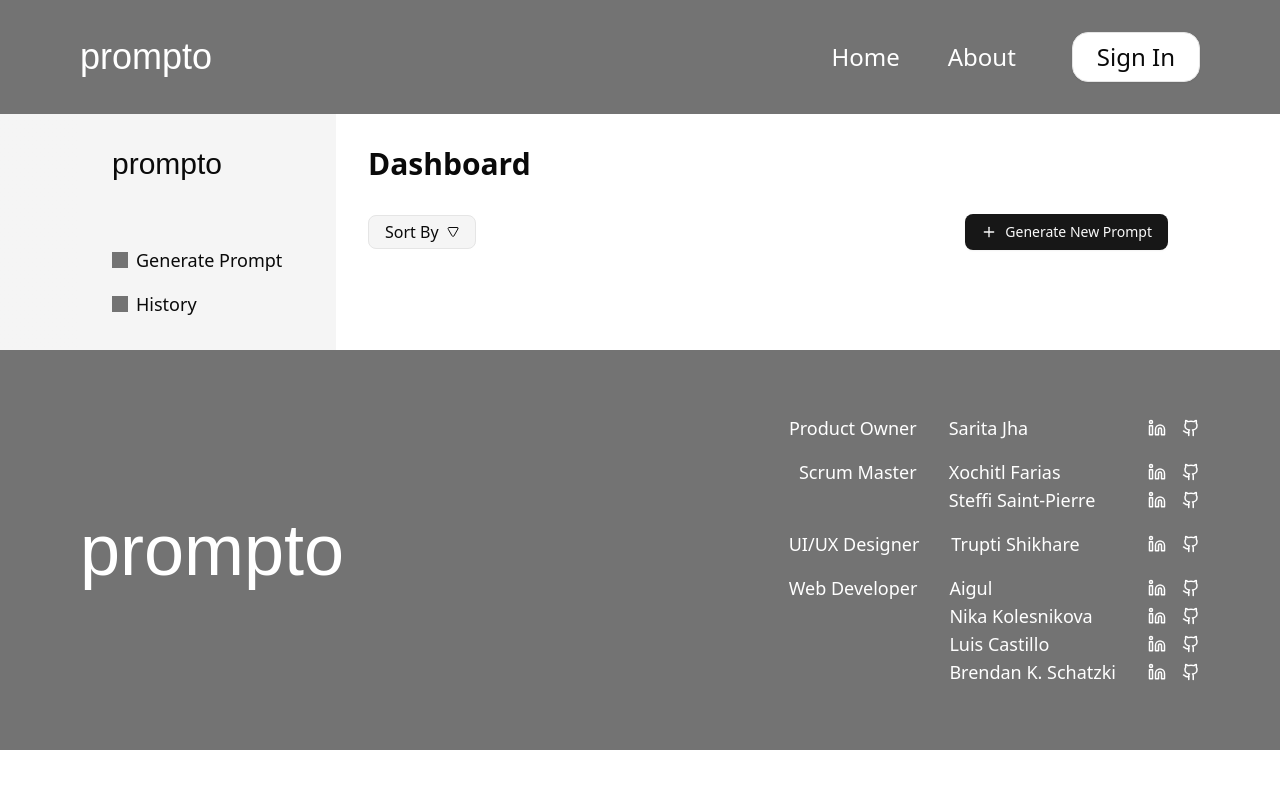
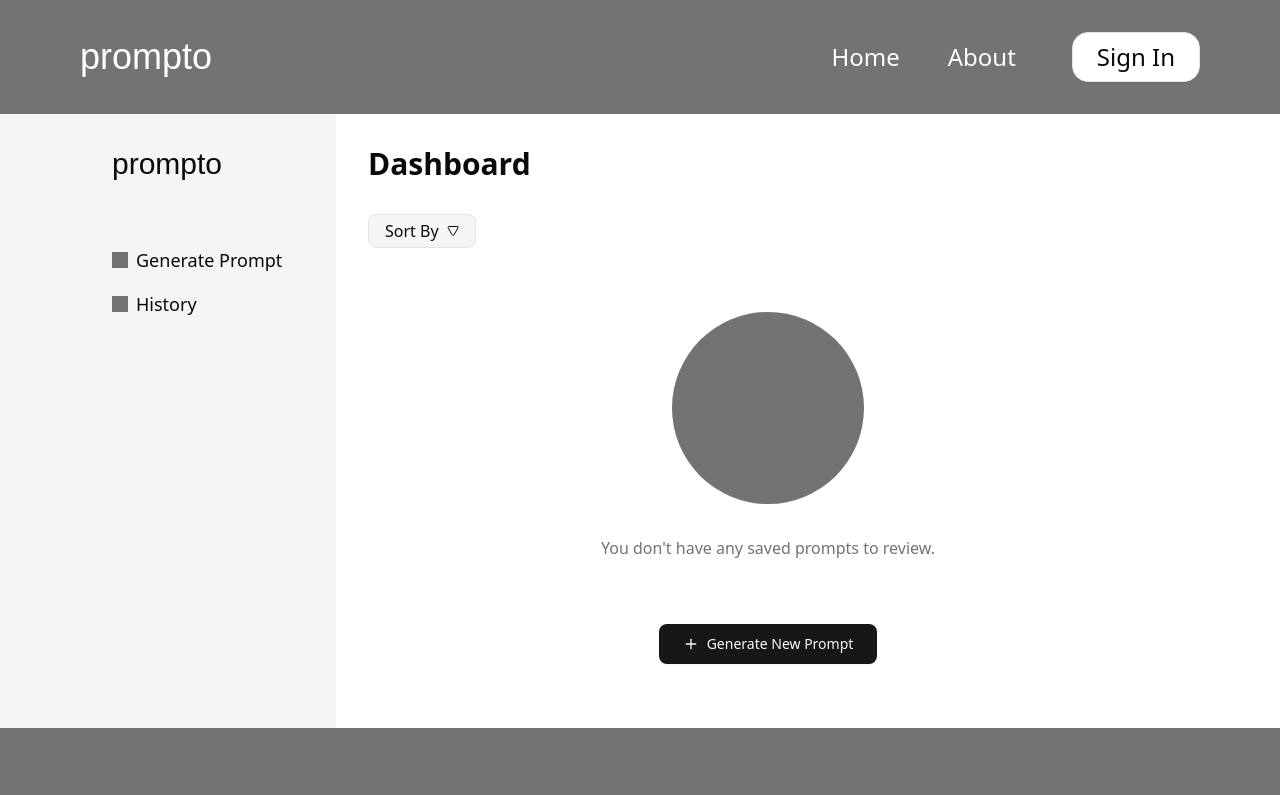
Before and after one commit to chingu-voyages/V54-tier3-team-37, a React (Vite) app in the folder frontend/: page /dashboard/history in a window 1280 px wide. Shown: the top 795 px of the page. Built offline with nearby package versions, Linux system fonts and the light colour scheme; a web font is replaced by a local one.

Commit message:
feat(history): Scaffold blank history page

```diff
--- a/frontend/src/components/PromptHistory.tsx
+++ b/frontend/src/components/PromptHistory.tsx
@@ -1,3 +1,8 @@
+import {
+  useEffect,
+  useState,
+} from 'react';
+
 import {
   Plus,
   Triangle,
@@ -13,8 +18,17 @@ import {
 } from './ui/dropdown-menu';
 
 const PromptHistory = () => {
+  const [promptList, setPromptList] = useState([]);
+
+  useEffect(() => {
+    const epicPromptListSetterOmg = () => {
+      setPromptList([])
+    }
+    epicPromptListSetterOmg();
+  }, [])
+
   return (
-    <div className="flex w-full flex-col gap-16">
+    <div className="flex w-full flex-col gap-16 pb-16">
       <div className="flex items-center justify-between gap-4">
         <DropdownMenu>
           <DropdownMenuTrigger className="bg-muted flex items-center justify-between gap-2 rounded-md border px-4 py-1">
@@ -29,7 +43,24 @@ const PromptHistory = () => {
             <DropdownMenuItem>Rating</DropdownMenuItem>
           </DropdownMenuContent>
         </DropdownMenu>
-        <Button>
+        {promptList.length > 0 &&
+          <Button size="lg">
+            <Link
+              to="../generate"
+              className="flex items-center justify-between gap-2"
+            >
+              <Plus /> Generate New Prompt
+            </Link>
+          </Button>
+        }
+      </div>
+      {promptList.length < 1 &&
+        <div className="flex flex-col gap-16 items-center">
+          <div className="flex flex-col gap-8 items-center">
+            <div className="size-48 bg-muted-foreground rounded-full"></div>
+            <p className="text-muted-foreground">You don't have any saved prompts to review.</p>
+          </div>
+          <Button size="lg">
             <Link
               to="../generate"
               className="flex items-center justify-between gap-2"
@@ -38,6 +69,7 @@ const PromptHistory = () => {
             </Link>
           </Button>
         </div>
+      }
     </div>
   );
 };
```
Lines whose indentation alone changed are shown as unchanged.
